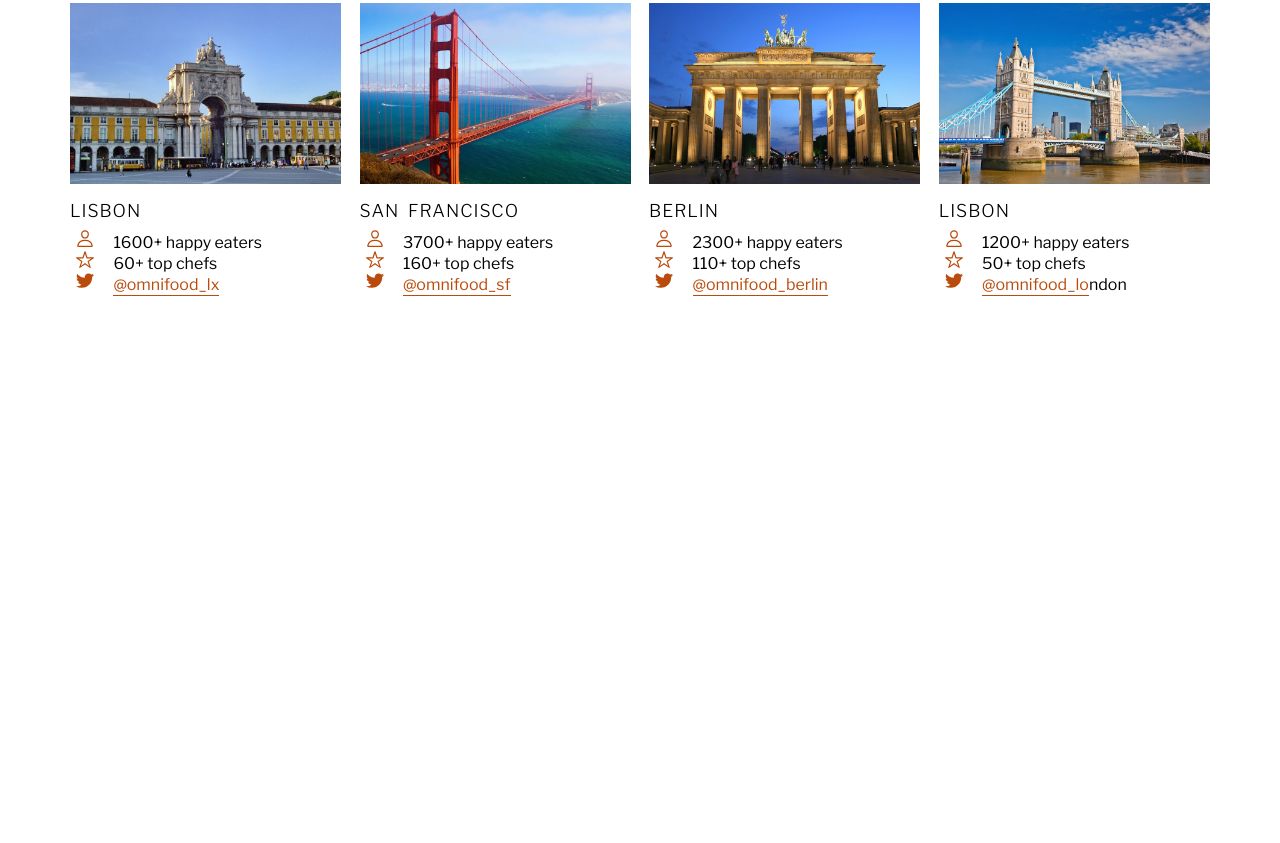
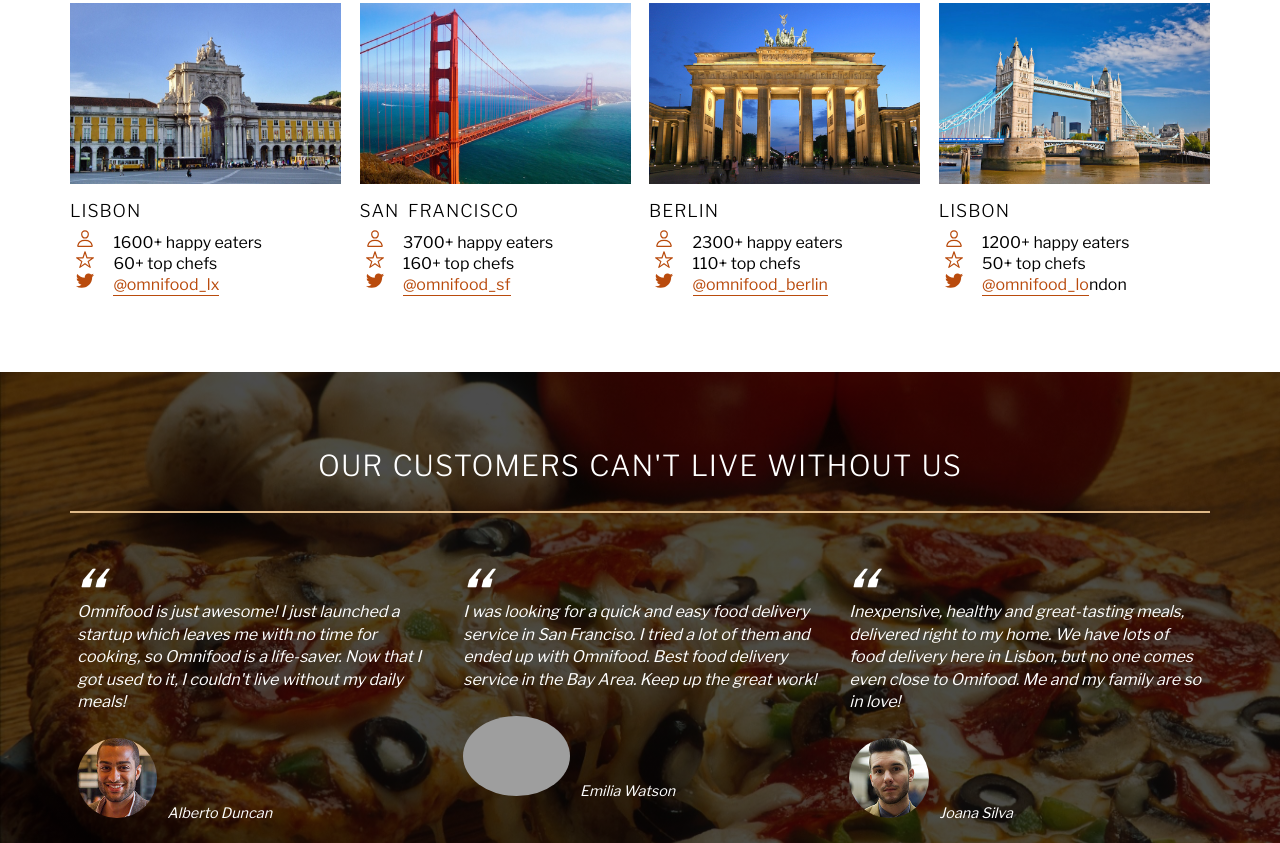
Before and after one commit to salmanfarsy/project01-omnifood, a plain HTML site: page index.html in a window 1280 px wide. Shown: the part 2476-3319 px from the top of the page. Before the commit the page ends 2785 px from the top, so only its background shows below. Drawn offline with nearby package versions, Linux system fonts and the light colour scheme; grey boxes are pictures that could not be loaded.

Commit message:
customer section

```diff
--- a/index.html
+++ b/index.html
@@ -221,6 +221,44 @@
 		</div>
 	</div>
 </section>
+<section class="testimonial">
+	<div class="row">
+		<h2>
+			Our customers can't live without us
+		</h2>
+	</div>
+	<div class="row">
+		<div class="col span_1_of_3">
+			<blockquote>
+				Omnifood is just awesome!
+				 I just launched a startup which leaves me
+				  with no time for cooking, so Omnifood is
+				   a life-saver. Now that I got used to it,
+					I couldn't live without my daily meals!
+					<cite><img src="Image/customer-1.jpg">Alberto Duncan</cite>
+			</blockquote>
+		</div>
+		<div class="col span_1_of_3">
+			<blockquote>
+				I was looking for a quick and easy food delivery
+				 service in San Franciso.
+				 I tried a lot of them and ended up
+				 with Omnifood. Best food delivery
+				 service in the Bay Area. Keep up the great work!
+					<cite><img src="https://www.stylist.co.uk/images/app/uploads/2020/01/17104612/emilia-clarke-portrait-crop-1579258027-1680x1120.jpg?w=1200&h=1&fit=max&auto=format%2Ccompress">Emilia Watson</cite>
+			</blockquote>
+		</div>
+		<div class="col span_1_of_3">
+			<blockquote>
+				Inexpensive, healthy and great-tasting meals,
+				 delivered right to my home. We have lots of food
+				 delivery here in Lisbon, but no one comes even close
+				 to Omifood. Me and my family are so in love!
+					<cite><img src="Image/customer-3.jpg">Joana Silva</cite>
+			</blockquote>
+		</div>
+	</div>
+</section>
 <script src="https://unpkg.com/ionicons@5.4.0/dist/ionicons.js"></script>
 </body>
 </html>
--- a/style.css
+++ b/style.css
@@ -254,3 +254,40 @@ a:active{
 	color: #555;
 	border-bottom: 1px solid transparent;
 }
+
+.testimonial{
+	background-image:linear-gradient(rgba(0, 0, 0, .7), rgba(0, 0, 0, .7)), url("Image/back-customers.jpg");
+	background-size: cover;
+	color: white;
+	background-attachment: fixed;
+	padding-bottom: 300px;
+    margin-top: 300px;
+}
+blockquote{
+	padding: 2%;
+	font-style: italic;
+	line-height: 140%;
+	position: relative;
+	margin-top: 40px;
+}
+cite{
+	display: block;
+	font-size: 90%;
+	margin-top: 25px;
+	vertical-align: middle;
+}
+blockquote::before{
+	content: "\201C";
+	font-size: 500%;
+	display: block;
+	position: absolute;
+	top: -5px;
+	left: -3px;
+}
+cite img{
+	height: 80px;
+	border-radius: 50%;
+	margin-right: 10px;
+	margin-bottom: 0;
+	padding: 0;
+}
```
Also changed, not shown: Image/back-customers.jpg (added), Image/customer-1.jpg (added), Image/customer-3.jpg (added).
